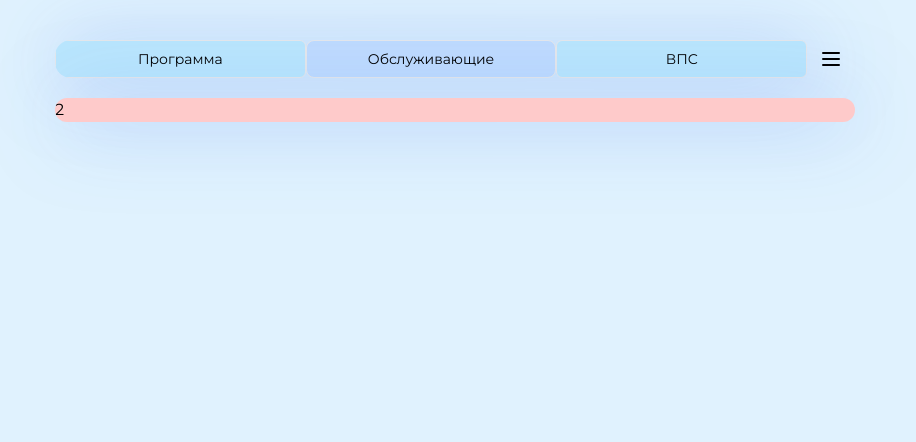
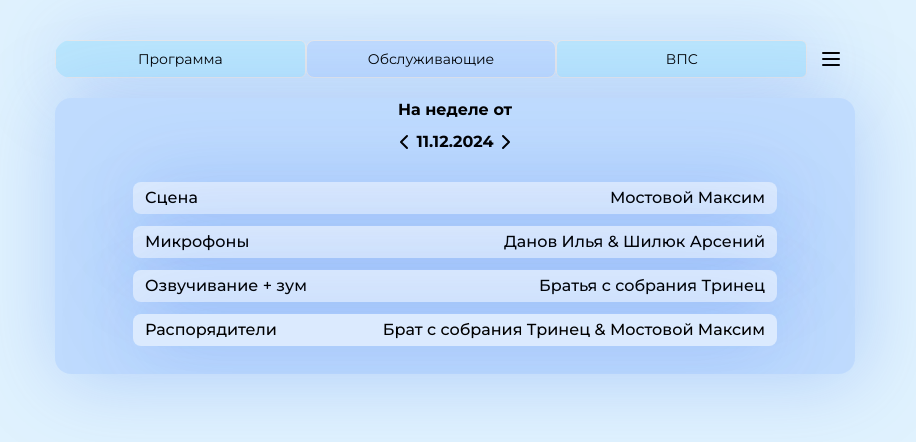
Before and after one commit to anakon73/KTT-Site, a React (Vite) app: page /meeting-service in a window 1280 px wide. Shown: the top 442 px of the page, without its empty margins (185-1101 px from the left). Built offline with nearby package versions, Linux system fonts and the light colour scheme.

Commit message:
fetch: added meeting services page

```diff
--- a/src/pages/Layout/DefaultLayout.tsx
+++ b/src/pages/Layout/DefaultLayout.tsx
@@ -1,12 +1,11 @@
-// import { LogIn } from 'lucide-react'
 import { Outlet } from 'react-router-dom'
 import { Navbar } from '../../shared/ui/Navbar'
 
 export function DefaultLayout() {
   return (
-    <div className="flex h-full min-h-screen justify-center bg-sky-100 font-montserrat">
+    <div className="flex min-h-screen justify-center bg-sky-100 font-montserrat">
       <div className={`
-        relative mt-10 w-full max-w-[1080px] gap-y-8 pb-8
+        relative mt-10 w-full max-w-[1080px] gap-y-8
 
         lg:mx-20
 
@@ -27,13 +26,3 @@ export function DefaultLayout() {
 
   )
 }
-
-/* <header className={`
-          mb-5 flex gap-5 rounded-2xl bg-blue-100 px-5 py-5 text-sm drop-shadow-mainshadow
-
-          md:absolute md:-top-5 md:right-0 md:mb-0 md:-translate-y-full
-        `}
-        >
-          <LogIn className="size-5" />
-          <p>Name</p>
-        </header> */
--- a/src/pages/MeetingProgram/MeetingProgram.tsx
+++ b/src/pages/MeetingProgram/MeetingProgram.tsx
@@ -2,127 +2,10 @@ import { ChevronLeft, ChevronRight } from 'lucide-react'
 
 export function MeetingProgram() {
   return (
-  // <div className="mx-10 my-10 rounded-2xl border border-gray-800 text-center">
-  //   <div className="px-4 py-2 text-lg font-bold text-blue-600">
-  //     Встреча собрания 19 Октября в 10:00 (Třinec)
-  //   </div>
+    <div className={`
+      mx-3 my-1 flex flex-col gap-y-6 pb-8 font-medium
 
-  //   <div className={
-  //     `
-  //       grid grid-cols-4 divide-x divide-y divide-gray-800 text-xs
-
-  //       md:text-base
-  //     `
-  //   }
-  //   >
-  //     <div className="col-span-1 bg-gray-100 px-4 py-2 font-bold">Председатель встречи</div>
-  //     <div className="col-span-1 flex items-center justify-center bg-gray-100 px-4 py-2 font-bold">
-  //       Докладчик
-  //     </div>
-  //     <div className="col-span-2 flex items-center justify-center bg-gray-100 px-4 py-2 font-bold">
-  //       Публичная речь
-  //     </div>
-
-  //     <div className="col-span-1 px-4 py-2">Пляшко Богдан</div>
-  //     <div className="col-span-1 px-4 py-2">Кошелев Владимир</div>
-  //     <div className="col-span-2 px-4 py-2 font-bold text-purple-600">
-  //       Долго ли еще стонать Человечеству?
-  //     </div>
-
-  //     <div className="col-span-1 flex items-center justify-center px-4 py-2">
-  //       Ведущий С.Б.
-  //     </div>
-  //     <div className="col-span-1 flex items-center justify-center px-4 py-2">Чтец</div>
-  //     <div className="col-span-1 px-4 py-2">Заключительная молитва</div>
-  //     <div className="col-span-1 px-4 py-2 text-sm">
-  //       ВПС - зал + зум в
-  //       <br />
-  //       11:50
-  //     </div>
-
-  //     <div className="col-span-1 px-4 py-2">Данов Александр</div>
-  //     <div className="col-span-1 px-4 py-2">Марк Гейда</div>
-  //     <div className="col-span-1 px-4 py-2">Кошелев Владимир</div>
-  //     <div className="col-span-1 px-4 py-2">Марк Гейда</div>
-  //   </div>
-  // </div>
-  // <>
-  //   <div className="mx-10 my-10 rounded-2xl border border-gray-800 text-center">
-  //     <div className="px-4 py-2 text-lg font-bold text-blue-600">
-  //       Встреча собрания 19 Октября в 10:00 (Třinec)
-  //     </div>
-
-  //     {/* Mobile version */}
-  //     <div className={`
-  //       grid grid-cols-1 gap-4 //
-
-  //       lg:hidden
-  //     `}
-  //     >
-  //       <div className="rounded-lg bg-gray-100 p-4">
-  //         <div className="font-bold">Председатель встречи</div>
-  //         <div>Пляшко Богдан</div>
-  //       </div>
-  //       <div className="rounded-lg bg-gray-100 p-4">
-  //         <div className="font-bold">Докладчик</div>
-  //         <div>Кошелев Владимир</div>
-  //       </div>
-  //       <div className="rounded-lg bg-gray-100 p-4">
-  //         <div className="font-bold">Публичная речь</div>
-  //         <div className="font-bold text-purple-600">Долго ли еще стонать Человечеству?</div>
-  //       </div>
-  //       <div className="rounded-lg bg-gray-100 p-4">
-  //         <div className="font-bold">Ведущий</div>
-  //         <div>С.Б.</div>
-  //       </div>
-  //       <div className="rounded-lg bg-gray-100 p-4">
-  //         <div className="font-bold">Чтец</div>
-  //         <div>Марк Гейда</div>
-  //       </div>
-  //       <div className="rounded-lg bg-gray-100 p-4">
-  //         <div className="font-bold">Заключительная молитва</div>
-  //         <div>Марк Гейда</div>
-  //       </div>
-  //       <div className="rounded-lg bg-gray-100 p-4">
-  //         <div className="font-bold">ВПС - зал + зум</div>
-  //         <div>11:50</div>
-  //       </div>
-  //     </div>
-  //   </div>
-  //   <div className={`
-  //     hidden grid-cols-4 divide-x divide-y divide-gray-800 text-sm
-
-  //     lg:grid lg:text-base
-  //   `}
-  //   >
-  //     <div className="col-span-1 bg-gray-100 px-4 py-2 font-bold">Председатель встречи</div>
-  //     <div className="col-span-1 flex items-center justify-center bg-gray-100 px-4 py-2 font-bold">Докладчик</div>
-  //     <div className="col-span-2 flex items-center justify-center bg-gray-100 px-4 py-2 font-bold">Публичная речь</div>
-
-  //     <div className="col-span-1 px-4 py-2">Пляшко Богдан</div>
-  //     <div className="col-span-1 px-4 py-2">Кошелев Владимир</div>
-  //     <div className="col-span-2 px-4 py-2 font-bold text-purple-600">Долго ли еще стонать Человечеству?</div>
-
-  //     <div className="col-span-1 flex items-center justify-center px-4 py-2 text-blue-500">Ведущий С.Б.</div>
-  //     <div className="col-span-1 flex items-center justify-center px-4 py-2">Чтец</div>
-  //     <div className="col-span-1 px-4 py-2">Заключительная молитва</div>
-  //     <div className="col-span-1 px-4 py-2 text-sm">
-  //       ВПС - зал + зум в
-  //       <br />
-  //       {' '}
-  //       11:50
-  //     </div>
-
-  //     <div className="col-span-1 px-4 py-2">Данов Александр</div>
-  //     <div className="col-span-1 px-4 py-2">Марк Гейда</div>
-  //     <div className="col-span-1 px-4 py-2">Кошелев Владимир</div>
-  //     <div className="col-span-1 px-4 py-2">Марк Гейда</div>
-  //   </div>
-
-    <div className={`
-      mx-3 my-1 flex flex-col gap-y-6 font-medium
-
-      sm:mx-10 sm:my-5
+      sm:mx-10 sm:my-5 sm:pb-0
     `}
     >
       <div className="flex flex-col justify-center text-center">
@@ -198,7 +81,5 @@ export function MeetingProgram() {
       </div>
 
     </div>
-    // </>
-
   )
 }
--- a/src/pages/MeetingService/MeetingService.tsx
+++ b/src/pages/MeetingService/MeetingService.tsx
@@ -1,7 +1,39 @@
+import { ChevronLeft, ChevronRight } from 'lucide-react'
+
 export function MeetingService() {
   return (
-    <div className="w-full bg-red-200">
-      2
+    <div className="mx-auto w-full max-w-[700px] font-medium">
+      <div className="flex flex-col items-center font-bold">
+        <p>На неделе от</p>
+        <div className="mt-2 flex items-center">
+          <ChevronLeft className="size-6" />
+          <p>11.12.2024</p>
+          <ChevronRight className="size-6" />
+        </div>
+      </div>
+      <div className={`
+        mb-3 flex flex-col gap-3
+
+        sm:m-7
+      `}
+      >
+        <div className="flex justify-between rounded-lg bg-blue-100 drop-shadow-mainshadow">
+          <p className="px-3 py-1">Сцена</p>
+          <p className="px-3 py-1 text-right">Мостовой Максим</p>
+        </div>
+        <div className="flex justify-between rounded-lg bg-blue-100 drop-shadow-mainshadow">
+          <p className="px-3 py-1">Микрофоны</p>
+          <p className="px-3 py-1 text-right">Данов Илья & Шилюк Арсений</p>
+        </div>
+        <div className="flex justify-between rounded-lg bg-blue-100 drop-shadow-mainshadow">
+          <p className="px-3 py-1">Озвучивание + зум</p>
+          <p className="px-3 py-1 text-right">Братья с собрания Тринец</p>
+        </div>
+        <div className="flex justify-between rounded-lg bg-blue-100 drop-shadow-mainshadow">
+          <p className="px-3 py-1">Распорядители</p>
+          <p className="px-3 py-1 text-right">Брат с собрания Тринец & Мостовой Максим</p>
+        </div>
+      </div>
     </div>
   )
 }
```
